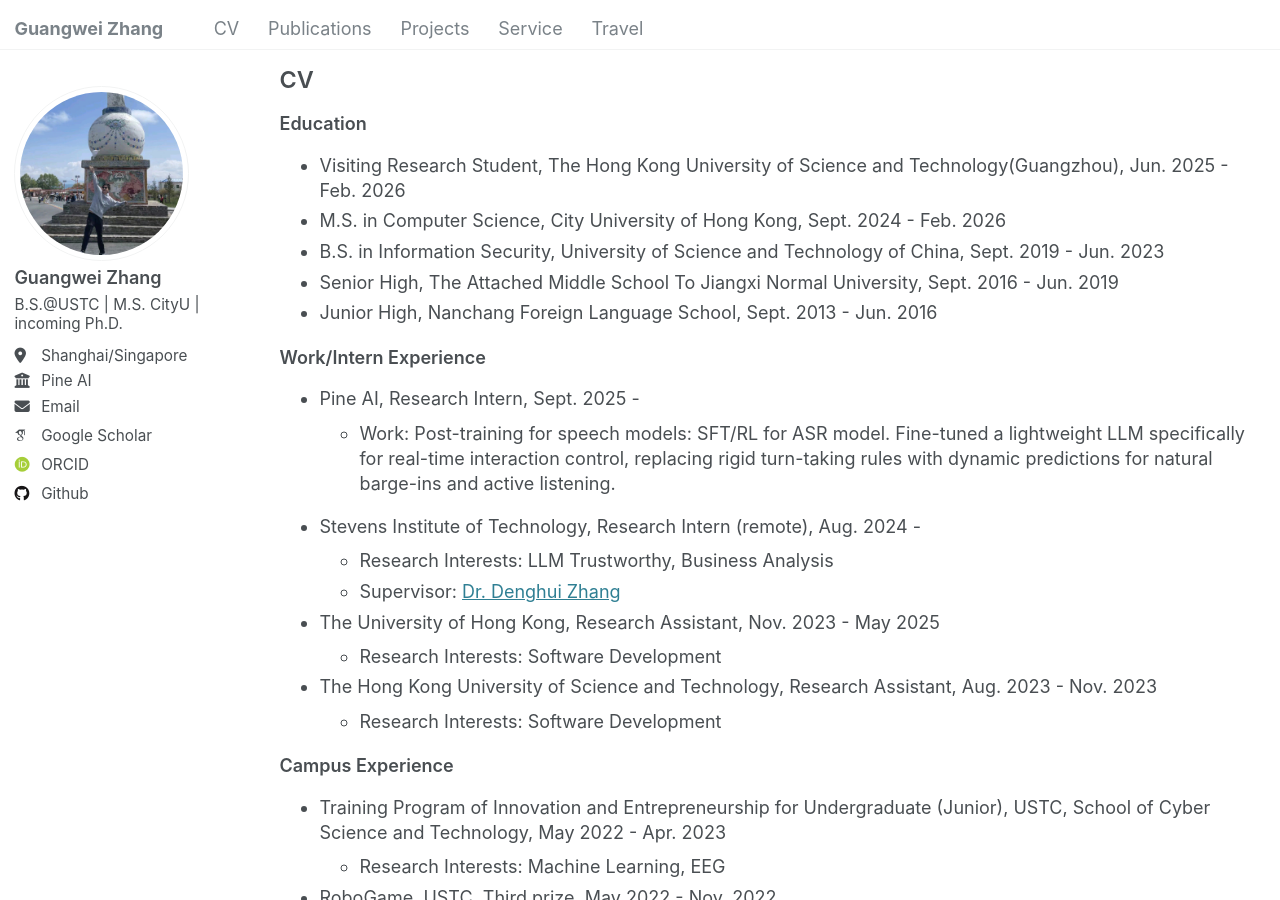
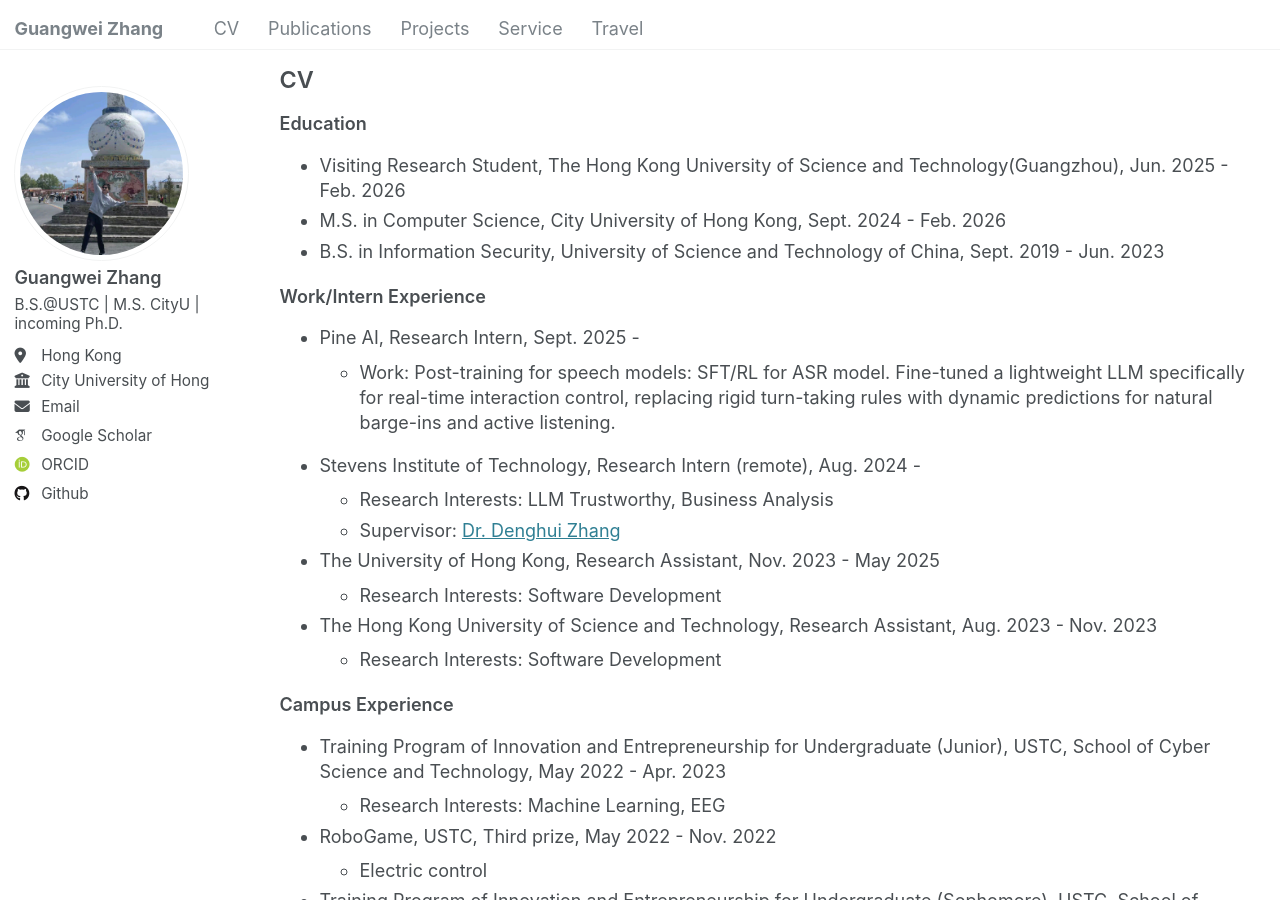
Before and after one commit to changhu73/changhu73.github.io, a Jekyll site: the page built from _pages/cv.md, in a window 1280 px wide and 900 px high. Built offline with Jekyll 4.4.1, drawn with Linux system fonts in a browser that asks for light colours; some web fonts are replaced.

Commit message:
Revert "update cv"
This reverts commit 96a2f26fa8398c2b035cb5ad4747871d9c40fa3b.

```diff
--- a/_config.yml
+++ b/_config.yml
@@ -25,8 +25,8 @@
   name             : "Guangwei Zhang"
   pronouns         : # example: "she/her"
   bio              : "B.S.@USTC | M.S. CityU | incoming Ph.D."
-  location         : "Shanghai/Singapore"
-  employer         : "Pine AI"
+  location         : "Hong Kong"
+  employer         : "City University of Hong Kong"
   uri              : # URL
   email            : "gzhang63-c@my.cityu.edu.hk"
 
--- a/_pages/cv.md
+++ b/_pages/cv.md
@@ -12,8 +12,6 @@
 * Visiting Research Student, The Hong Kong University of Science and Technology(Guangzhou), Jun. 2025 - Feb. 2026
 * M.S. in Computer Science, City University of Hong Kong, Sept. 2024 - Feb. 2026
 * B.S. in Information Security, University of Science and Technology of China, Sept. 2019 - Jun. 2023
-* Senior High, The Attached Middle School To Jiangxi Normal University, Sept. 2016 - Jun. 2019
-* Junior High, Nanchang Foreign Language School, Sept. 2013 - Jun. 2016
 
 
 
```
